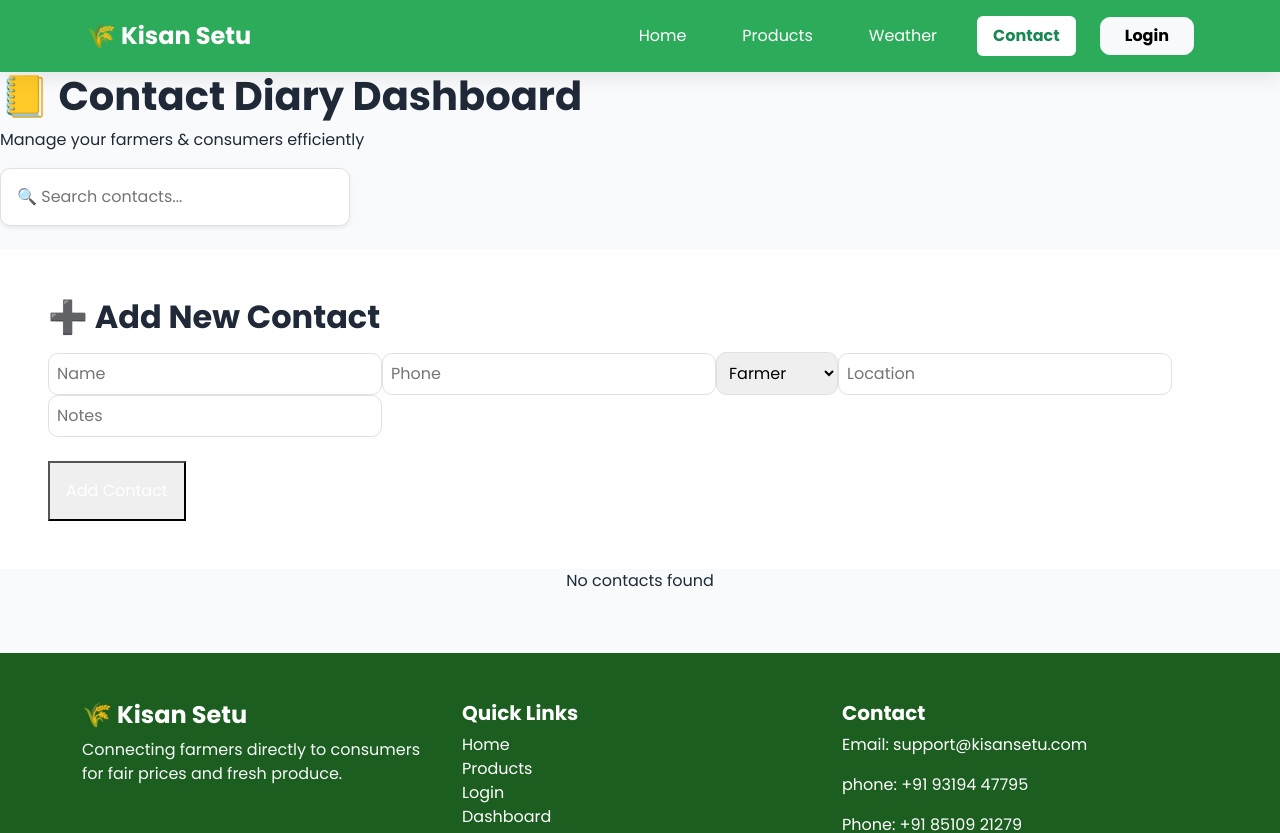
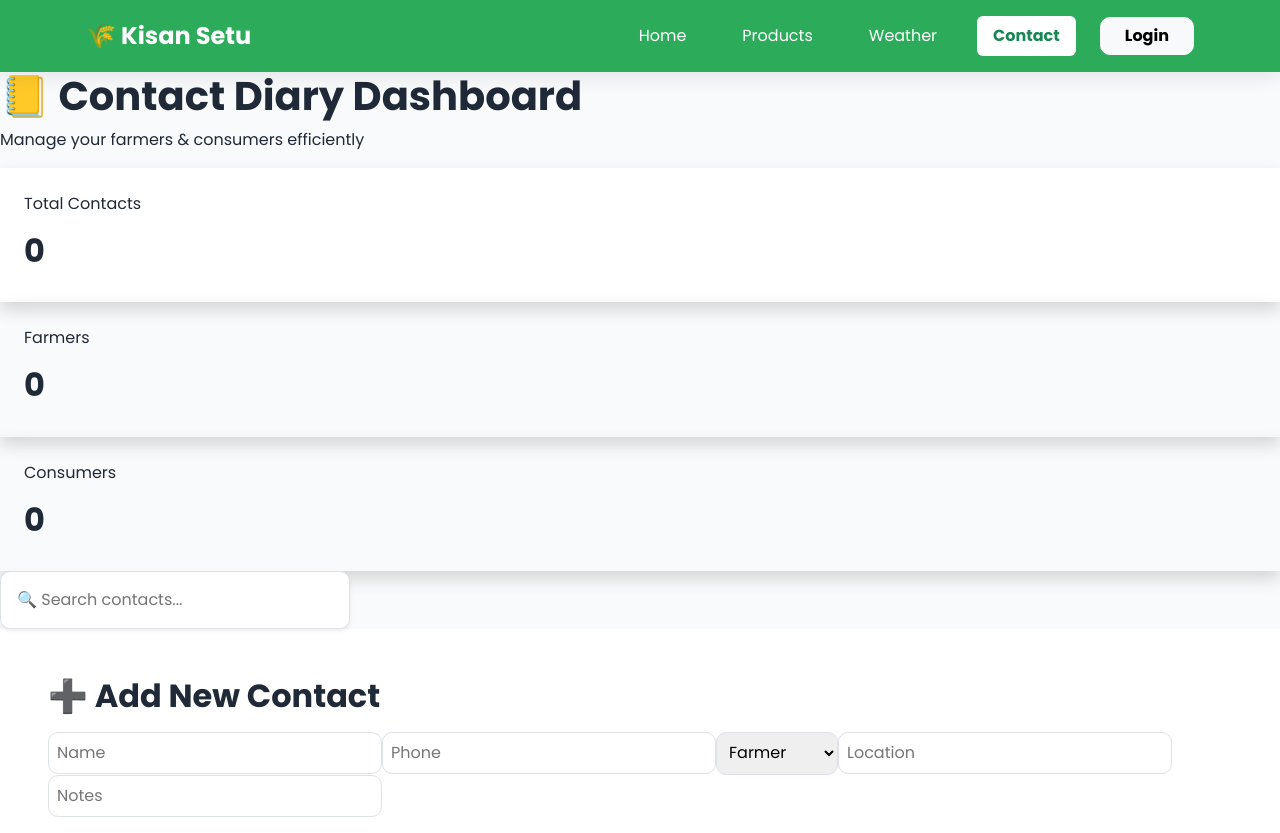
Before and after one commit to brandspire27/KisanSetu, a React (Create React App) app: page /contact in a window 1280 px wide. Shown: the top 833 px of the page. Built offline with nearby package versions, Linux system fonts and the light colour scheme.

Commit message:
Update Contact.js

```diff
--- a/src/pages/Contact.js
+++ b/src/pages/Contact.js
@@ -12,11 +12,13 @@ export default function ContactDiary() {
     notes: "",
   });
 
+  // Load data
   useEffect(() => {
     const data = JSON.parse(localStorage.getItem("contacts"));
     if (data) setContacts(data);
   }, []);
 
+  // Save data
   useEffect(() => {
     localStorage.setItem("contacts", JSON.stringify(contacts));
   }, [contacts]);
@@ -46,11 +48,16 @@ export default function ContactDiary() {
     c.name.toLowerCase().includes(search.toLowerCase())
   );
 
+  const farmerCount = contacts.filter(c => c.type === "Farmer").length;
+  const consumerCount = contacts.filter(c => c.type === "Consumer").length;
+
   return (
-    <div className="min-h-screen bg-gray-50 p-6">
+    <div className="min-h-screen bg-gradient-to-br from-green-50 via-white to-green-100 p-6">
+
+      <div className="max-w-5xl mx-auto">
 
         {/* Header */}
-      <div className="max-w-4xl mx-auto mb-6">
+        <div className="mb-6">
           <h1 className="text-3xl font-bold text-gray-800">
             📒 Contact Diary Dashboard
           </h1>
@@ -59,17 +66,33 @@ export default function ContactDiary() {
           </p>
         </div>
 
-      <div className="max-w-4xl mx-auto">
+        {/* Stats */}
+        <div className="grid grid-cols-3 gap-4 mb-6">
+          <div className="bg-white p-4 rounded-2xl shadow">
+            <p className="text-gray-500 text-sm">Total Contacts</p>
+            <h2 className="text-2xl font-bold">{contacts.length}</h2>
+          </div>
+
+          <div className="bg-green-100 p-4 rounded-2xl shadow">
+            <p className="text-green-700 text-sm">Farmers</p>
+            <h2 className="text-2xl font-bold">{farmerCount}</h2>
+          </div>
+
+          <div className="bg-blue-100 p-4 rounded-2xl shadow">
+            <p className="text-blue-700 text-sm">Consumers</p>
+            <h2 className="text-2xl font-bold">{consumerCount}</h2>
+          </div>
+        </div>
 
         {/* Search */}
         <input
-          className="w-full p-3 mb-4 border rounded-xl shadow-sm focus:outline-none focus:ring-2 focus:ring-green-400"
+          className="w-full p-3 mb-6 border rounded-xl shadow-sm focus:outline-none focus:ring-2 focus:ring-green-400"
           placeholder="🔍 Search contacts..."
           value={search}
           onChange={(e) => setSearch(e.target.value)}
         />
 
-        {/* Form Card */}
+        {/* Form */}
         <div className="bg-white p-5 rounded-2xl shadow-md mb-6">
           <h2 className="font-semibold mb-3 text-lg">➕ Add New Contact</h2>
 
@@ -121,27 +144,26 @@ export default function ContactDiary() {
         </div>
 
         {/* Contact Cards */}
-        <div className="grid gap-4">
+        <div className="grid md:grid-cols-2 gap-4">
           {filtered.length === 0 && (
-            <p className="text-gray-500 text-center">No contacts found</p>
+            <p className="text-gray-500 text-center col-span-2">
+              No contacts found
+            </p>
           )}
 
           {filtered.map((c) => (
             <div
               key={c.id}
-              className="bg-white p-4 rounded-2xl shadow-md flex justify-between items-center hover:shadow-lg transition"
+              className="bg-white/80 backdrop-blur-md border border-gray-200 p-5 rounded-2xl shadow-md hover:shadow-xl transition"
             >
-              <div>
-                <h3 className="text-lg font-bold text-gray-800">
-                  {c.name}
-                </h3>
+              <h3 className="text-lg font-bold text-gray-800">{c.name}</h3>
 
-                <p className="text-sm text-gray-600">📞 {c.phone}</p>
+              <p className="text-sm text-gray-600 mt-1">📞 {c.phone}</p>
               <p className="text-sm text-gray-600">📍 {c.location}</p>
 
               {/* Type Badge */}
               <span
-                  className={`inline-block mt-1 px-3 py-1 text-xs rounded-full ${
+                className={`inline-block mt-2 px-3 py-1 text-xs rounded-full ${
                   c.type === "Farmer"
                     ? "bg-green-100 text-green-700"
                     : "bg-blue-100 text-blue-700"
@@ -151,19 +173,27 @@ export default function ContactDiary() {
               </span>
 
               {c.notes && (
-                  <p className="text-xs text-gray-400 mt-1">
+                <p className="text-xs text-gray-400 mt-2">
                   📝 {c.notes}
                 </p>
               )}
-              </div>
 
-              {/* Delete */}
+              {/* Actions */}
+              <div className="flex gap-4 mt-3">
+                <a
+                  href={`tel:${c.phone}`}
+                  className="text-green-600 text-sm hover:underline"
+                >
+                  📞 Call
+                </a>
+
                 <button
                   onClick={() => deleteContact(c.id)}
-                className="text-red-500 hover:text-red-700 text-sm"
+                  className="text-red-500 text-sm hover:underline"
                 >
                   ❌ Delete
                 </button>
+              </div>
             </div>
           ))}
         </div>
```
Lines whose indentation alone changed are shown as unchanged.
